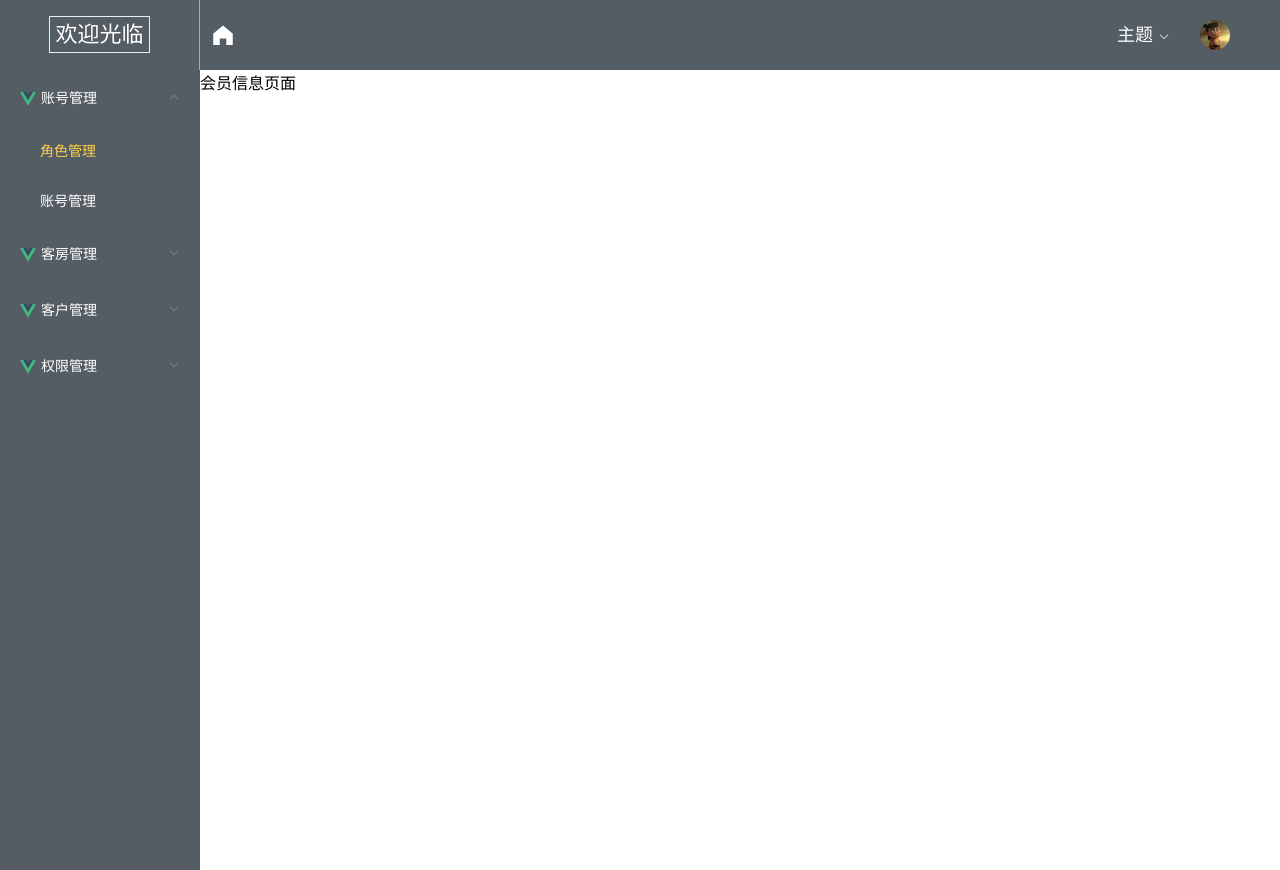
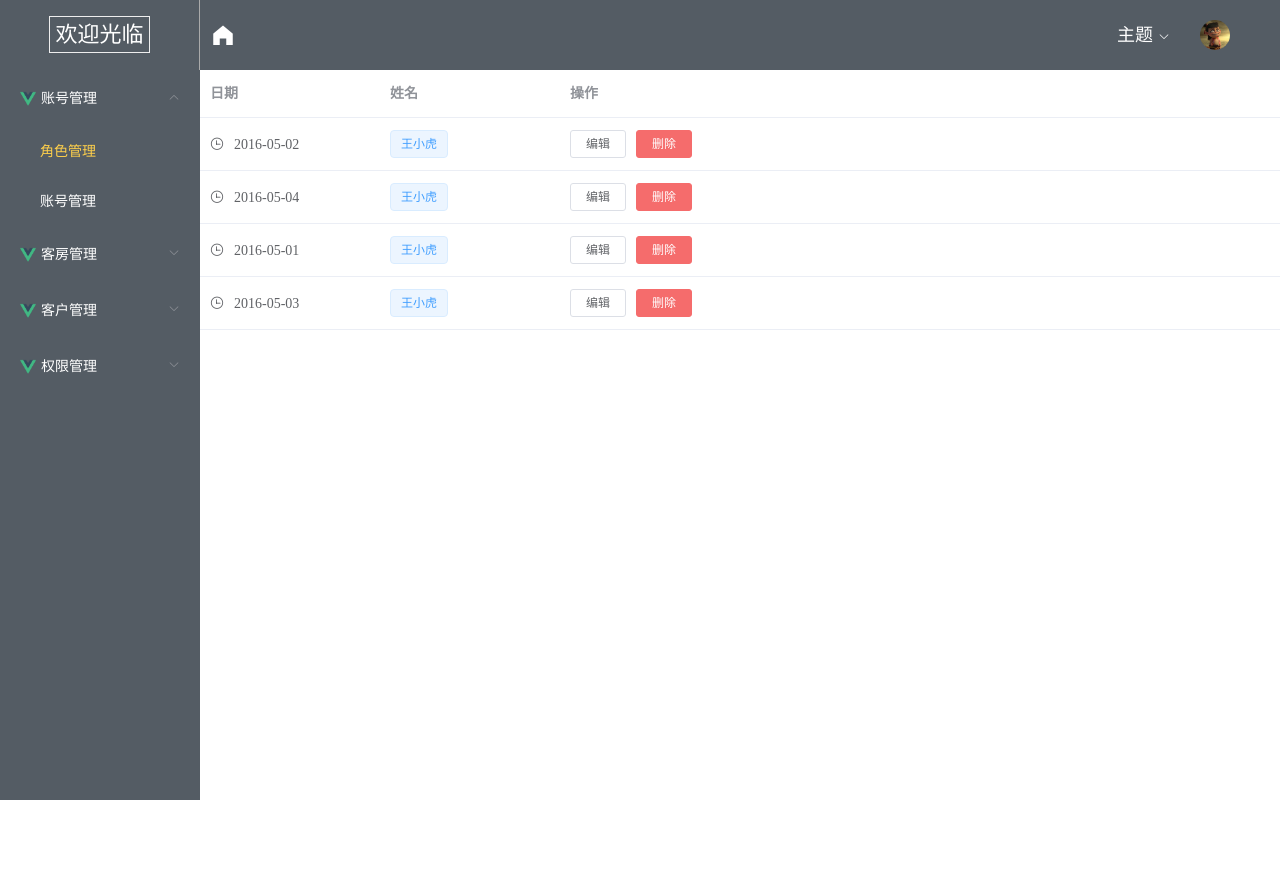
Before and after one commit to XiFanYin/webtest, a Vue app: page /rolemanager in a window 1280 px wide. After the commit the page ends 800 px from the top, so only its background shows below. Built offline with nearby package versions, Linux system fonts and the light colour scheme; sample sign-in values are in the browser's storage.

Commit message:
fix:首页样式

```diff
--- a/src/views/account/rolemanager.vue
+++ b/src/views/account/rolemanager.vue
@@ -1,11 +1,75 @@
 <template>
   <div>
-      会员信息页面
+     <el-table
+    :data="tableData"
+    style="width: 100%">
+    <el-table-column
+      label="日期"
+      width="180">
+      <template slot-scope="scope">
+        <i class="el-icon-time"></i>
+        <span style="margin-left: 10px">{{ scope.row.date }}</span>
+      </template>
+    </el-table-column>
+    <el-table-column
+      label="姓名"
+      width="180">
+      <template slot-scope="scope">
+        <el-popover trigger="hover" placement="top">
+          <p>姓名: {{ scope.row.name }}</p>
+          <p>住址: {{ scope.row.address }}</p>
+          <div slot="reference" class="name-wrapper">
+            <el-tag size="medium">{{ scope.row.name }}</el-tag>
+          </div>
+        </el-popover>
+      </template>
+    </el-table-column>
+    <el-table-column label="操作">
+      <template slot-scope="scope">
+        <el-button
+          size="mini"
+          @click="handleEdit(scope.$index, scope.row)">编辑</el-button>
+        <el-button
+          size="mini"
+          type="danger"
+          @click="handleDelete(scope.$index, scope.row)">删除</el-button>
+      </template>
+    </el-table-column>
+  </el-table>
   </div>
 </template>
 <script>
-export default {
-}
+ export default {
+    data() {
+      return {
+        tableData: [{
+          date: '2016-05-02',
+          name: '王小虎',
+          address: '上海市普陀区金沙江路 1518 弄'
+        }, {
+          date: '2016-05-04',
+          name: '王小虎',
+          address: '上海市普陀区金沙江路 1517 弄'
+        }, {
+          date: '2016-05-01',
+          name: '王小虎',
+          address: '上海市普陀区金沙江路 1519 弄'
+        }, {
+          date: '2016-05-03',
+          name: '王小虎',
+          address: '上海市普陀区金沙江路 1516 弄'
+        }]
+      }
+    },
+    methods: {
+      handleEdit(index, row) {
+        console.log(index, row);
+      },
+      handleDelete(index, row) {
+        console.log(index, row);
+      }
+    }
+  }
 </script>
 
 <style lang="scss" scoped>
--- a/src/views/home/home.vue
+++ b/src/views/home/home.vue
@@ -4,7 +4,6 @@
       <div class="logo" :style="{ background: themeColor }">
         <span>欢迎光临</span>
       </div>
-
       <el-menu
         :default-active="$route.path"
         unique-opened
@@ -127,6 +126,8 @@ export default {
   height: 100vh;
   display: flex;
   .lift {
+    display: flex;
+    flex-direction: column;
     width: 200px;
     .logo {
       height: 70px;
@@ -142,7 +143,7 @@ export default {
     }
 
     .mymenu {
-      height: 100%;
+      flex: 1;
       border: none; /* element有这个属性，给他干掉 */
       .icon {
         width: 16px;
```
